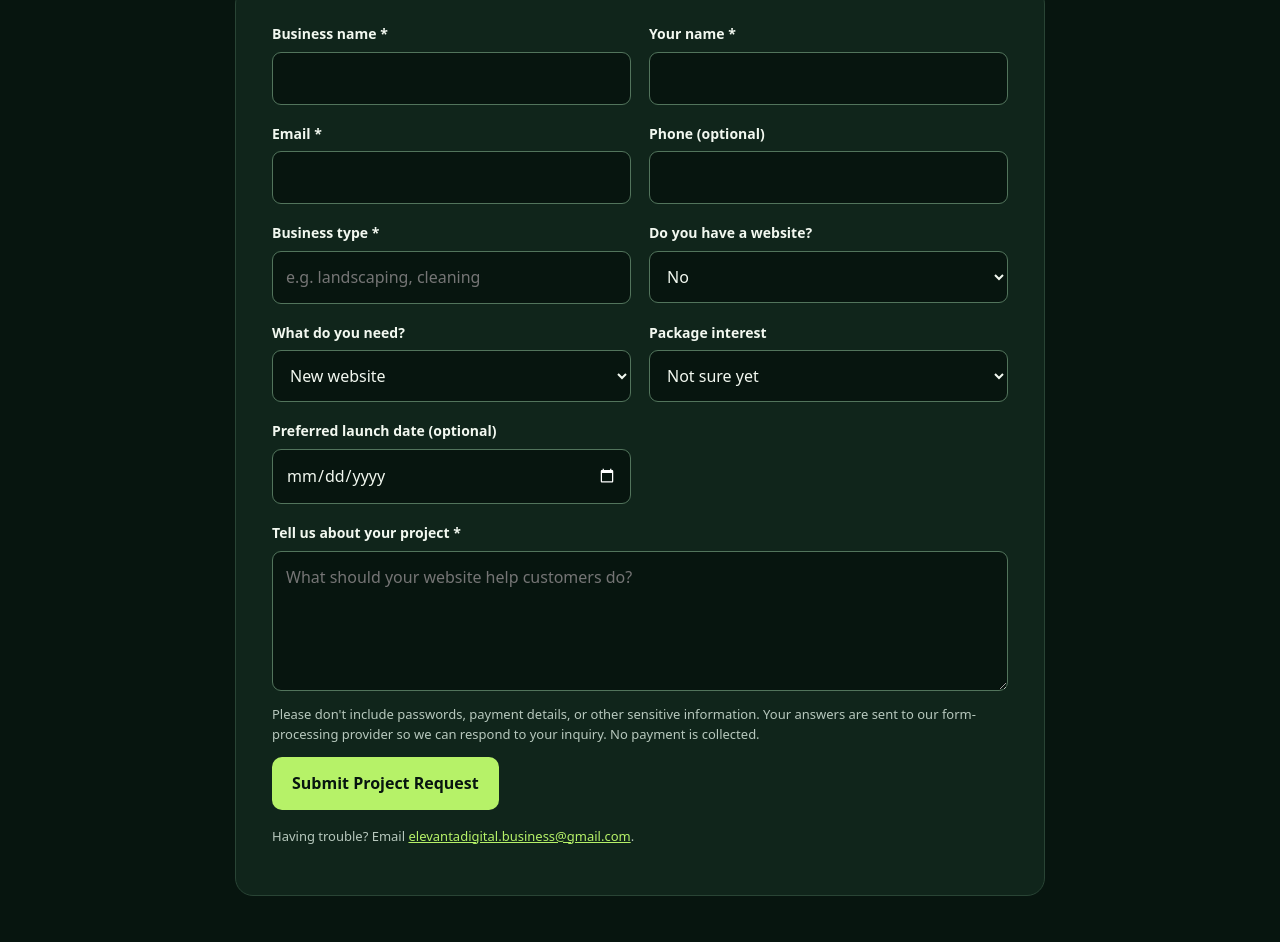
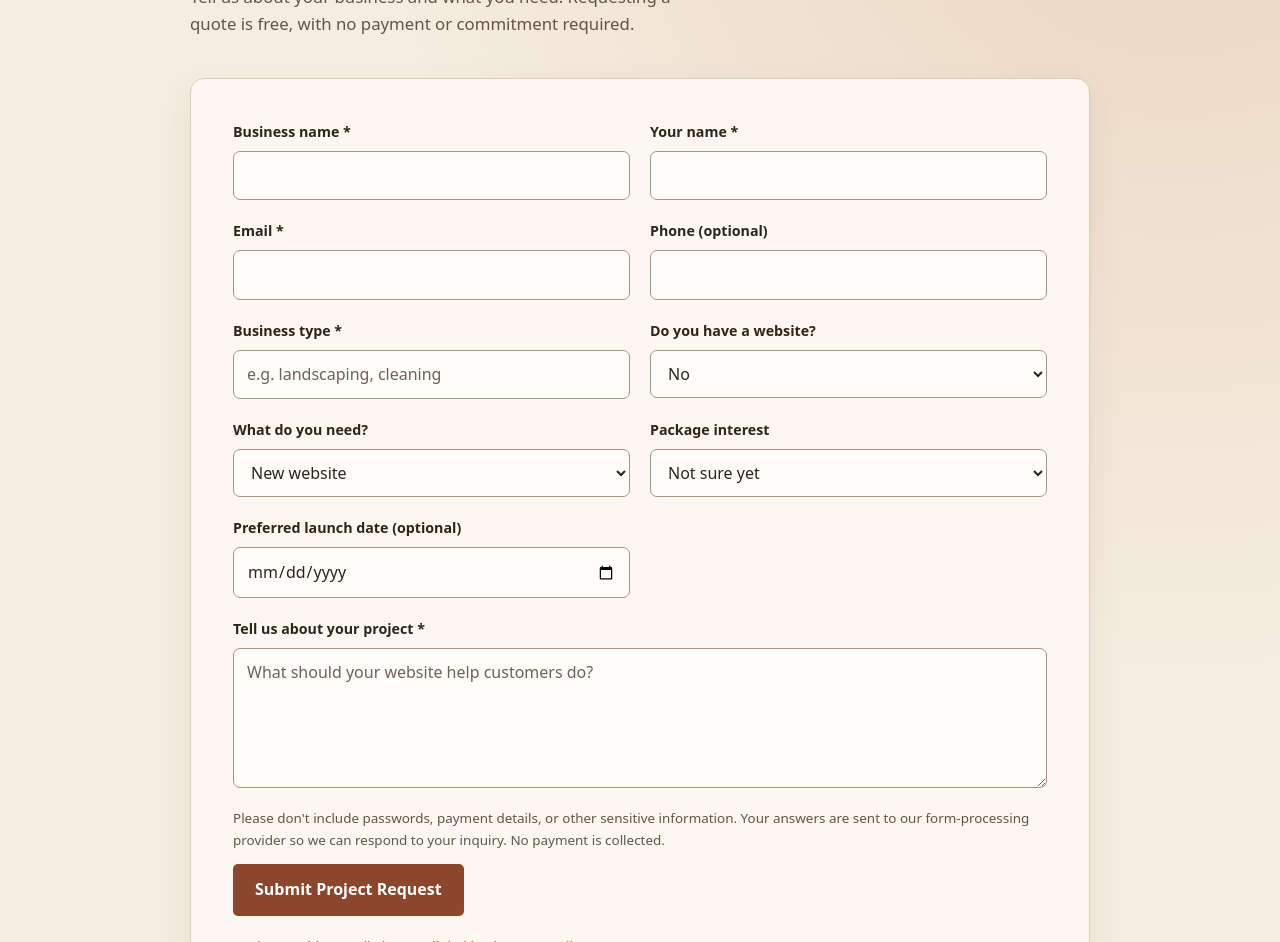
Before and after one commit to elevantadigital/elevantadigital.github.io, a plain HTML site: page start.html in a window 1280 px wide. Shown: the part 273-1215 px from the top of the page. Drawn offline with Linux system fonts and the light colour scheme.

Commit message:
Add files via upload

```diff
--- a/start.html
+++ b/start.html
@@ -2,18 +2,26 @@
 <html lang="en"><head><meta charset="utf-8"><meta name="viewport" content="width=device-width, initial-scale=1">
 <title>Start Your Project | Elevanta Digital</title>
 <style>
-:root{color-scheme:dark;--bg:#07150f;--panel:#10251b;--lime:#b6f268;--text:#f2f8f0;--muted:#b7c8bd}
-*{box-sizing:border-box}body{margin:0;background:var(--bg);color:var(--text);font:16px/1.55 system-ui,sans-serif}
-main{max-width:850px;margin:auto;padding:40px 20px 90px}a{color:var(--lime)}
-.brand{font-weight:900;letter-spacing:.06em;text-decoration:none}
-h1{font-size:clamp(34px,6vw,58px);line-height:1.1;margin:35px 0 14px}p{color:var(--muted)}
-.card{background:var(--panel);border:1px solid #294435;border-radius:18px;padding:clamp(20px,4vw,36px);margin-top:30px}
-.grid{display:grid;grid-template-columns:1fr 1fr;gap:18px}.field{display:flex;flex-direction:column;gap:7px}.wide{grid-column:1/-1}
-label{font-size:14px;font-weight:700}input,select,textarea{width:100%;padding:13px;background:var(--bg);color:var(--text);border:1px solid #52745c;border-radius:9px;font:inherit}
-textarea{min-height:140px;resize:vertical}input:focus,select:focus,textarea:focus{outline:2px solid var(--lime);outline-offset:2px}
-button{background:var(--lime);color:var(--bg);border:0;border-radius:10px;padding:14px 20px;font:inherit;font-weight:800;cursor:pointer}
-button:disabled{opacity:.6;cursor:wait}.fine{font-size:13px}#status{font-weight:700}#status.ok{color:var(--lime)}#status.error{color:#ffb1a9}
-@media(max-width:600px){.grid{grid-template-columns:1fr}}
+:root{color-scheme:light;--paper:#fcf8f1;--cream:#f5ede1;--ink:#2f241c;--muted:#625449;--copper:#8b472d;--sand:#ddcbb9;--border:#aa9280;--forest:#273b30}
+*{box-sizing:border-box}body{margin:0;color:var(--ink);font:16px/1.6 system-ui,-apple-system,"Segoe UI",sans-serif;background:radial-gradient(ellipse at 92% 0,#ead3bd 0,transparent 49%),var(--cream)}
+main{width:min(900px,calc(100% - 40px));margin:auto;padding:clamp(28px,6vw,64px) 0 clamp(48px,8vw,96px)}
+a{color:var(--copper);text-underline-offset:.22em;overflow-wrap:anywhere}
+.brand{display:inline-flex;align-items:center;gap:10px;min-height:44px;font-size:.79rem;font-weight:750;letter-spacing:.13em;text-decoration:none;color:var(--ink)}
+.brand::before{content:"←" / "";font-size:1.1rem;letter-spacing:0;color:var(--copper)}
+.brand:hover{text-decoration:underline}
+h1{font:400 clamp(2.65rem,7vw,5.25rem)/1.04 Georgia,"Times New Roman",serif;letter-spacing:-.055em;margin:clamp(24px,5vw,48px) 0 14px;text-wrap:balance}
+main>p{max-width:55ch;margin:0;color:var(--muted);font-size:1.05rem}
+.card{background:var(--paper);border:1px solid var(--sand);border-radius:14px;padding:clamp(18px,4vw,42px);margin-top:clamp(23px,5vw,40px);box-shadow:0 12px 36px #503b2e12}
+.grid{display:grid;grid-template-columns:repeat(2,minmax(0,1fr));gap:20px}
+.field{min-width:0;display:flex;flex-direction:column;gap:7px}.wide{grid-column:1/-1}
+label{font-size:.89rem;font-weight:700}input:not([type=hidden]),select,textarea{width:100%;min-width:0;min-height:48px;padding:11px 13px;background:#fffdf9;color:var(--ink);border:1px solid var(--border);border-radius:7px;font:inherit}
+textarea{min-height:140px;resize:vertical}input::placeholder,textarea::placeholder{color:#6e6157}
+:focus-visible{outline:2px solid var(--copper);outline-offset:3px}
+button{min-height:50px;padding:12px 21px;border:1px solid transparent;border-radius:5px;background:var(--copper);color:#fff;font:inherit;font-weight:750;cursor:pointer}
+button:hover:not(:disabled){background:#743b26}button:disabled{opacity:.68;cursor:wait}
+.fine{font-size:.84rem;color:var(--muted);margin:20px 0 13px}.fine:last-child{margin-bottom:0}
+#status{font-weight:700;margin:14px 0 0}#status:empty{margin:0}#status.ok{color:var(--forest)}#status.error{color:#872b23}
+@media(max-width:600px){.grid{grid-template-columns:minmax(0,1fr)}button{width:100%}}
 </style></head>
 <body><main><a class="brand" href="/">ELEVANTA DIGITAL</a>
 <h1>Let's build your website.</h1>
```
